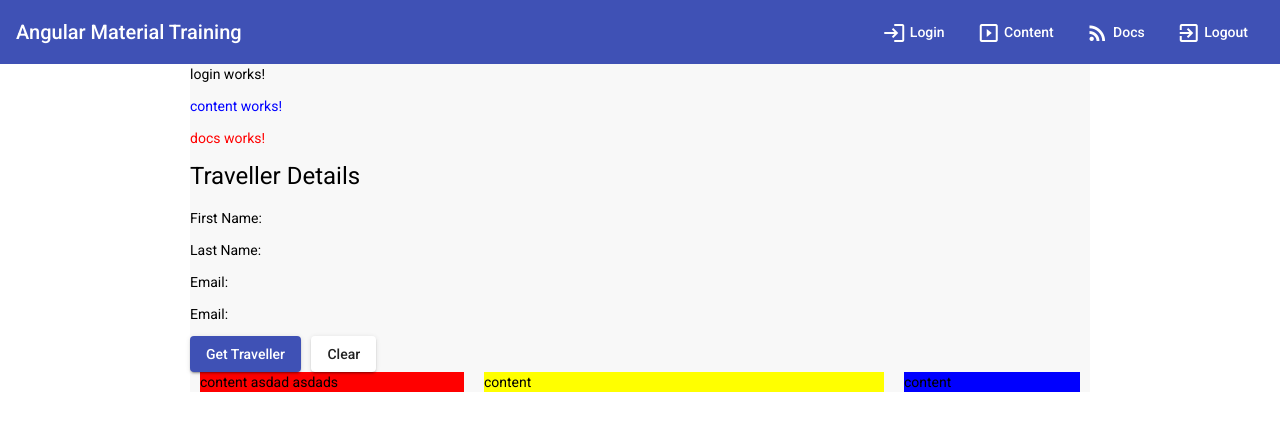
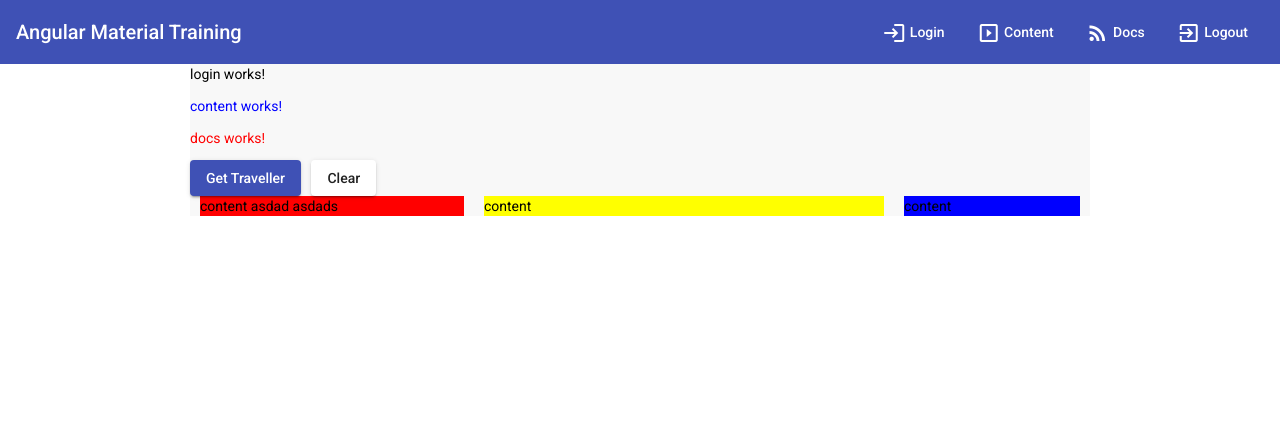
Before and after one commit to inspirexs/angular-training, an Angular app: page / in a window 1280 px wide. Shown: the top 430 px of the page. Built offline with nearby package versions, Linux system fonts and the light colour scheme.

Commit message:
if traveller not null

```diff
--- a/src/app/components/docs/docs.component.html
+++ b/src/app/components/docs/docs.component.html
@@ -2,11 +2,13 @@
   docs works!
 </p>
 
-<h1>Traveller Details</h1>
-<p>First Name: {{traveller?.firstName}}</p>
-<p>Last Name: {{traveller?.lastName}}</p>
-<p>Email: {{traveller?.emailAddress}}</p>
-<p>Email: {{traveller?.emailAddressMasked}}</p>
+<div *ngIf="traveller != null">
+  <h1>Traveller Details</h1>
+  <p>First Name: {{traveller?.firstName}}</p>
+  <p>Last Name: {{traveller?.lastName}}</p>
+  <p>Email: {{traveller?.emailAddress}}</p>
+  <p>Email: {{traveller?.emailAddressMasked}}</p>
+</div>
 
 <button mat-raised-button color="primary" (click)="getTraveller()">Get Traveller</button>
 &nbsp;
```
